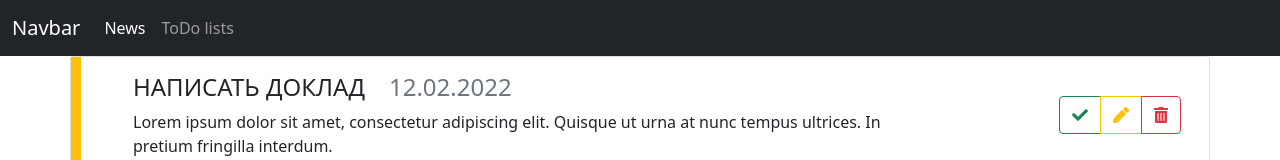
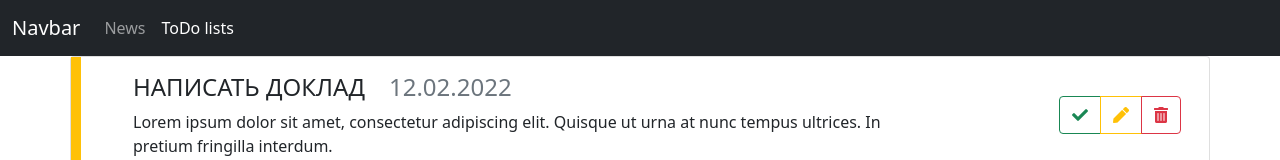
Before and after one commit to vishIGOR/WebFrontendLab4, a React (Create React App) app in the folder lab4.1/: page /todo in a window 1280 px wide. Shown: the top 160 px of the page. Built offline with nearby package versions, Linux system fonts and the light colour scheme.

Commit message:
fixed navbar

```diff
--- a/lab4.1/src/App.js
+++ b/lab4.1/src/App.js
@@ -1,11 +1,8 @@
 import './App.css';
-import NewsContainer from './components/news/newsContainer';
 import NavBar from './components/navBar';
-import NewsCarousel from './components/news/newsCarousel';
-import NewsHeading from './components/news/newsHeading';
 import { BrowserRouter, Route, Routes } from 'react-router-dom';
-import TodoElement from './components/todo/todoElement';
-import TodoList from './components/todo/todoList';
+import NewsRoute from './components/news/newsRoute';
+import TodoRoute from './components/todo/todoRoute';
 
 function App() {
   return (
@@ -13,24 +10,8 @@ function App() {
       <div className="App">
         <NavBar />
         <Routes>
-          <Route exact path="/" element={
-            <div className="d-flex flex-column">
-              <div className="news-content">
-                <div className="container-lg">
-                  <NewsCarousel />
-                  <NewsHeading />
-                  <NewsContainer />
-                </div>
-              </div>
-              <div className="news-footer">
-                <div>Footer</div>
-              </div>
-            </div>
-          }>
-          </Route>
-          <Route path="/todo" element={
-            <div><TodoList /></div>
-          }></Route>
+          <Route exact path="/" element={<NewsRoute />}></Route>
+          <Route path="/todo" element={<TodoRoute />}></Route>
         </Routes>
       </div>
     </BrowserRouter>
--- a/lab4.1/src/components/navBar.js
+++ b/lab4.1/src/components/navBar.js
@@ -1,4 +1,5 @@
 import { Navbar, Nav,} from "react-bootstrap";
+import { NavLink } from "react-router-dom";
 
 function NavBar() {
     return (
@@ -7,9 +8,9 @@ function NavBar() {
                 <Navbar.Brand href="#">Navbar</Navbar.Brand >
                 <Navbar.Toggle aria-controls="navbar_menu" />
                 <Navbar.Collapse id="navbar_menu">
-                    <Nav className="navbar-nav">
-                        <Nav.Link className="nav-link active" href="/">News</Nav.Link>
-                        <Nav.Link className="nav-link" href="/todo">ToDo lists</Nav.Link>
+                    <Nav className="me-auto">
+                        <NavLink exact to="/" className="nav-link" >News</NavLink>
+                        <NavLink to="/todo" className="nav-link" >ToDo lists</NavLink>
                     </Nav>
                 </Navbar.Collapse>
             </div>
--- /dev/null
+++ b/lab4.1/src/components/news/newsRoute.js
@@ -0,0 +1,22 @@
+import NewsContainer from './newsContainer';
+import NewsCarousel from './newsCarousel';
+import NewsHeading from './newsHeading';
+
+function NewsRoute() {
+    return (
+        <div className="d-flex flex-column">
+            <div className="news-content">
+                <div className="container-lg">
+                    <NewsCarousel />
+                    <NewsHeading />
+                    <NewsContainer />
+                </div>
+            </div>
+            <div className="news-footer">
+                <div>Footer</div>
+            </div>
+        </div>
+    )
+}
+
+export default NewsRoute;
--- /dev/null
+++ b/lab4.1/src/components/todo/todoRoute.js
@@ -0,0 +1,11 @@
+import TodoList from "./todoList";
+
+
+function TodoRoute(){
+    return(
+        <TodoList/>
+    )
+}
+
+
+export default TodoRoute;
```
